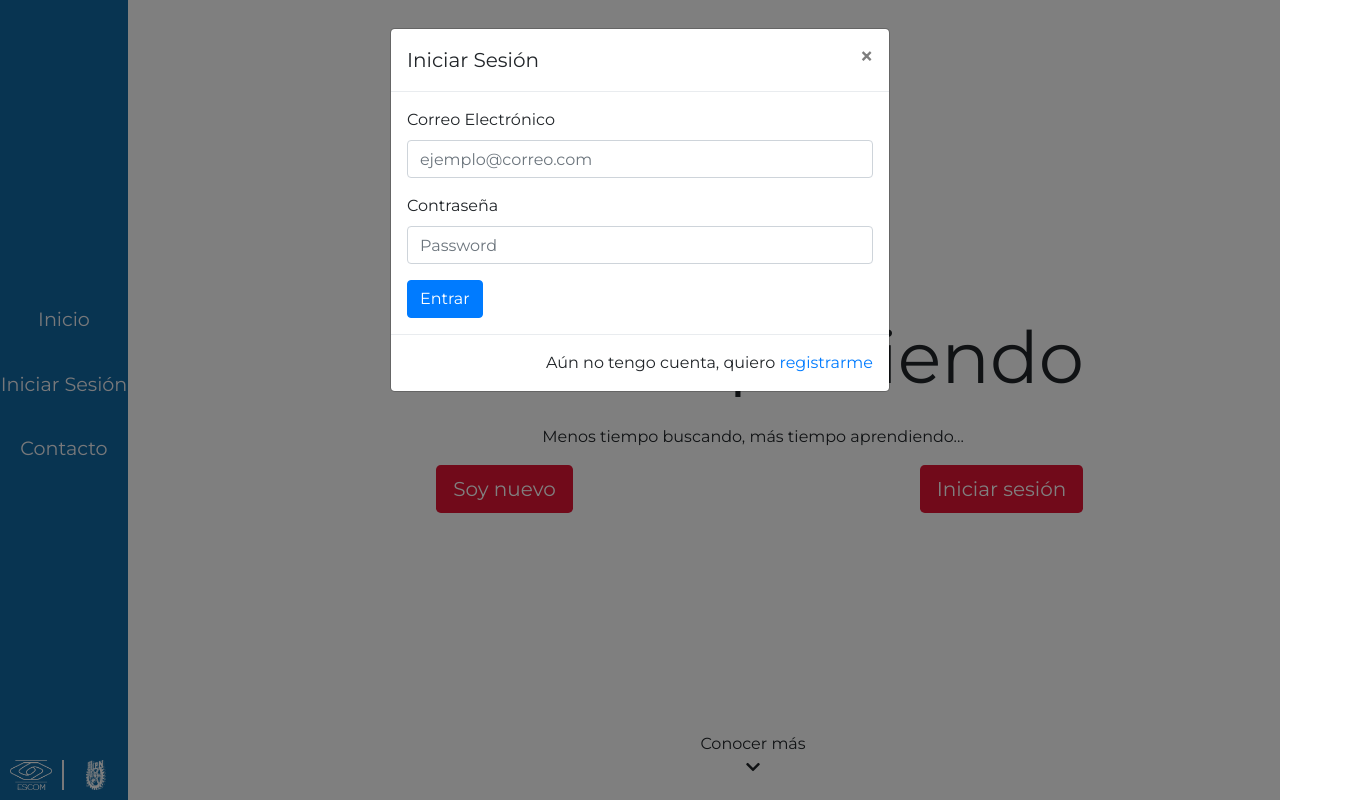
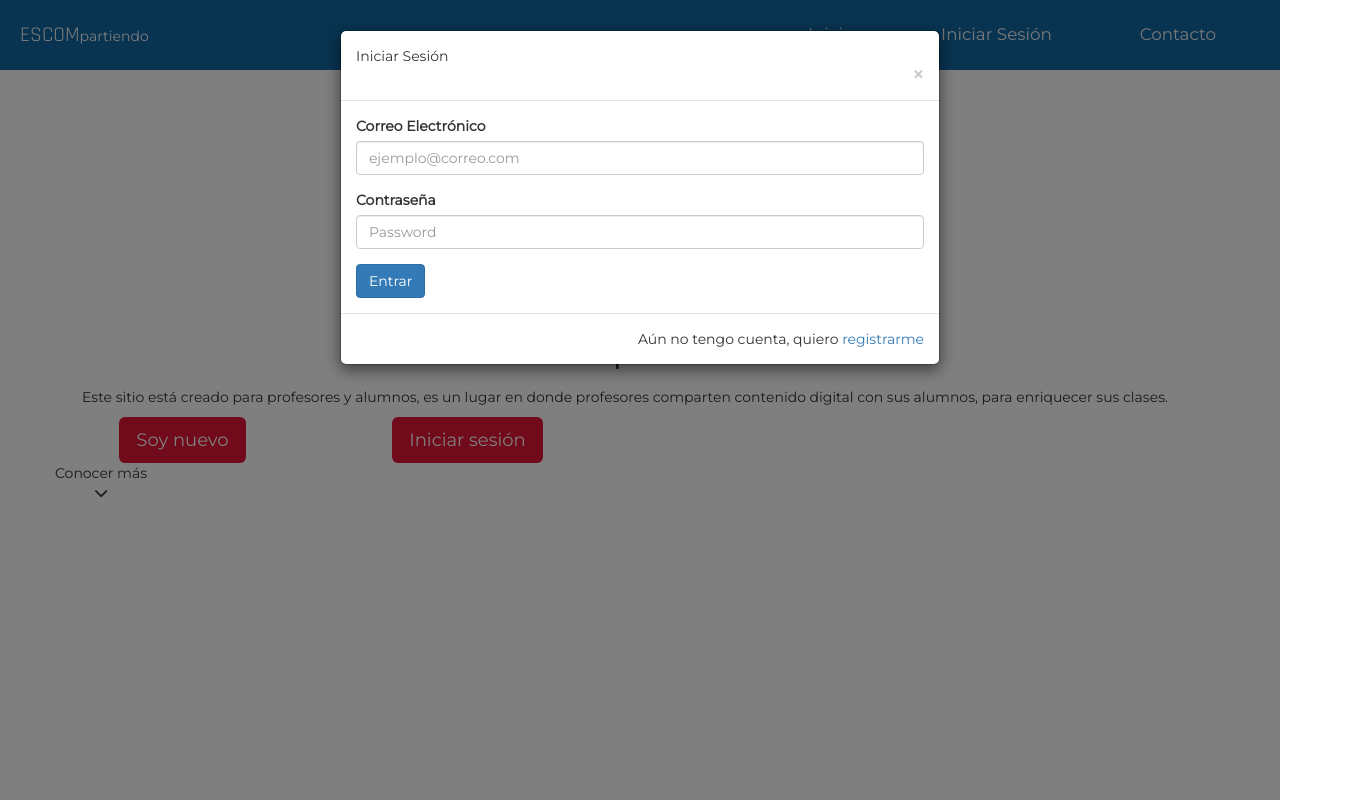
Before and after one commit to setjaf/ESCOMpartiendo, a plain HTML site: page index.html in a window 1280 px wide. Both pictures are taken after a click on the link "Iniciar sesión". Shown: the top 800 px of the page, 1360 px wide, since content can reach past the window. Drawn offline with nearby package versions, Linux system fonts and the light colour scheme.

Commit message:
nav horizintal fixed top finalizado, registro modal toggle arreglado

```diff
--- a/index.css
+++ b/index.css
@@ -5,35 +5,44 @@
 }
 
 header{
-	width:10%;
-	height: 100vh;
+	width:100%;
+	height: 70px;
 	background-color: #1169a3;
 	position: fixed;
 	top:0;
 	left:0;
+	z-index: 1038;
 }
 
 nav{
+	padding: 0 20px;
 	width: 100%;
 	height: 100%;
-	padding: 20px 0;
 	display: flex !important;
-	flex-direction: column;
+	flex-direction: row;
 	flex-wrap: wrap;
 	align-content: center;
 	align-items: center;
-	justify-content: center;
+	justify-content: space-between;
 	box-sizing: border-box;
 }
 
 nav > ul{
 	list-style: none;
-	width: 100%;
+	margin: 0;
+	height: 100%;
+	width: 40%;
+	display: flex;
+	flex-direction: row;
+	flex-wrap: nowrap;
+	justify-content: space-around;
+	align-items: center;
 }
 
 
 nav > ul > li{
-	width: 100%;
+	display: block;
+	height: 100%;
 }
 
 nav > ul > li > a, nav > ul > li > a:hover{
@@ -47,17 +56,19 @@ nav > ul > li:hover{
 }
 
 nav > ul > li > a > p{
-	padding: 10px 0;
+	display: flex;
+	align-items: center;
+	margin: 0;
+	height: 100%;
+	padding: 0 10px;
 	text-align: center;
 }
 
 .logos{
-	width: 100%;
+	width: 20%;
 	display: flex;
 	flex-wrap: wrap;
 	flex-direction: row;
-	position: absolute;
-	bottom: 10px;
 }
 
 .logo_escom, .logo_ipn{
@@ -78,8 +89,7 @@ nav > ul > li > a > p{
 
 .contenedor{
 
-	width: 80%;
-	float: right;
+	width: 100%;
 
 }
 
@@ -106,7 +116,6 @@ nav > ul > li > a > p{
 }
 
 .compartir{
-	height: 100vh;
 	max-height: 720px;
 }
 
--- a/index.html
+++ b/index.html
@@ -9,10 +9,10 @@
 	<link rel="stylesheet" href="index.css">
 	<link href="https://fonts.googleapis.com/css?family=Rajdhani" rel="stylesheet">
 	<link href="https://fonts.googleapis.com/css?family=Montserrat" rel="stylesheet">
-	<link rel="stylesheet" href="https://stackpath.bootstrapcdn.com/bootstrap/4.1.3/css/bootstrap.min.css" integrity="sha384-MCw98/SFnGE8fJT3GXwEOngsV7Zt27NXFoaoApmYm81iuXoPkFOJwJ8ERdknLPMO" crossorigin="anonymous">
-	<link rel="stylesheet" href="https://use.fontawesome.com/releases/v5.3.1/css/all.css" integrity="sha384-mzrmE5qonljUremFsqc01SB46JvROS7bZs3IO2EmfFsd15uHvIt+Y8vEf7N7fWAU" crossorigin="anonymous">
-	<!--<link rel="stylesheet" href="bootstrap-4.1.1/css/bootstrap.min.css">-->
-	<!--<link rel="stylesheet" href="iconfont/css/all.css">-->
+	<!--<link rel="stylesheet" href="https://stackpath.bootstrapcdn.com/bootstrap/4.1.3/css/bootstrap.min.css" integrity="sha384-MCw98/SFnGE8fJT3GXwEOngsV7Zt27NXFoaoApmYm81iuXoPkFOJwJ8ERdknLPMO" crossorigin="anonymous">
+	<link rel="stylesheet" href="https://use.fontawesome.com/releases/v5.3.1/css/all.css" integrity="sha384-mzrmE5qonljUremFsqc01SB46JvROS7bZs3IO2EmfFsd15uHvIt+Y8vEf7N7fWAU" crossorigin="anonymous">-->
+	<link rel="stylesheet" href="bootstrap-4.1.1/css/bootstrap.min.css">
+	<link rel="stylesheet" href="iconfont/css/all.css">
 
 </head>
 
@@ -21,19 +21,15 @@
 	<header>
 
 		<nav>
+			<div class="logos">
+				<p style="margin: 0; color:#F9F9F9;"><span style="font-family: 'Rajdhani', sans-serif; font-size: 1.5em;">ESCOM</span>partiendo</p>
+			</div>
 			<ul>
 				<li><a href="#" ><p>Inicio</p></a></li>
 				<li><a href="#" data-toggle="modal" data-target="#exampleModal"><p>Iniciar Sesión</p></a></li>
 				<li><a href="#contacto" ><p>Contacto</p></a></li>
 			</ul>
-			<div class="logos">
-				<div class="logo_escom">
-					<img src="escom.png" alt="">
-				</div>
-				<div class="logo_ipn">
-					<img src="ipn.png" alt="">
-				</div>
-			</div>
+
 		</nav>
 
 	</header>
@@ -54,7 +50,7 @@
 
 				<div class="texto">
 					<p>
-						Menos tiempo buscando, más tiempo aprendiendo...
+						Este sitio está creado para profesores y alumnos, es un lugar en donde profesores comparten contenido digital con sus alumnos, para enriquecer sus clases.
 					</p>
 				</div>
 
@@ -78,20 +74,6 @@
 				</div>
 
 
-
-			</div>
-
-			<div id="compartir" class="compartir">
-
-				<div class="jumbotron jumbotron-fluid">
-				  <div class="container justify-content-center">
-				    <h2 class="display-4">Compartir</h2>
-				    <p class="lead">Este sitio está creado para profesores y alumnos, es un lugar en donde profesores comparten contenido digital con sus alumnos, para enriquecer sus clases.</p>
-				    <img src="share.png" alt="">
-				    <div class="w-100 mt-2"></div>
-				    <a class="btn btn_red btn-lg" href="#" role="button">Registrarme</a>
-				  </div>
-				</div>
 
 			</div>
 
@@ -244,7 +226,7 @@
 
 	      </div>
 	      <div class="modal-footer">
-	        <span>Aún no tengo cuenta, quiero <a href="#">registrarme</a></span>
+	        <span>Aún no tengo cuenta, quiero <a href="#registro" id="btnregistro">registrarme</a></span>
 	      </div>
 
 	    </div>
@@ -253,8 +235,9 @@
 
 	<script src="https://code.jquery.com/jquery-3.3.1.slim.min.js" integrity="sha384-q8i/X+965DzO0rT7abK41JStQIAqVgRVzpbzo5smXKp4YfRvH+8abtTE1Pi6jizo" crossorigin="anonymous"></script>
 	<script src="https://cdnjs.cloudflare.com/ajax/libs/popper.js/1.14.3/umd/popper.min.js" integrity="sha384-ZMP7rVo3mIykV+2+9J3UJ46jBk0WLaUAdn689aCwoqbBJiSnjAK/l8WvCWPIPm49" crossorigin="anonymous"></script>
-	<script src="https://stackpath.bootstrapcdn.com/bootstrap/4.1.3/js/bootstrap.min.js" integrity="sha384-ChfqqxuZUCnJSK3+MXmPNIyE6ZbWh2IMqE241rYiqJxyMiZ6OW/JmZQ5stwEULTy" crossorigin="anonymous"></script>
-	<!--<script src="bootstrap-4.1.1/js/bootstrap.min.js"></script>-->
+	<!--<script src="https://stackpath.bootstrapcdn.com/bootstrap/4.1.3/js/bootstrap.min.js" integrity="sha384-ChfqqxuZUCnJSK3+MXmPNIyE6ZbWh2IMqE241rYiqJxyMiZ6OW/JmZQ5stwEULTy" crossorigin="anonymous"></script>-->
+	<script src="bootstrap-4.1.1/js/bootstrap.min.js"></script>
+	<script src="index.js"></script>
 
 </body>
 
--- /dev/null
+++ b/index.js
@@ -0,0 +1,3 @@
+$("#btnregistro").click(function(event) {
+	$("#exampleModal").modal("toggle");
+});
```
